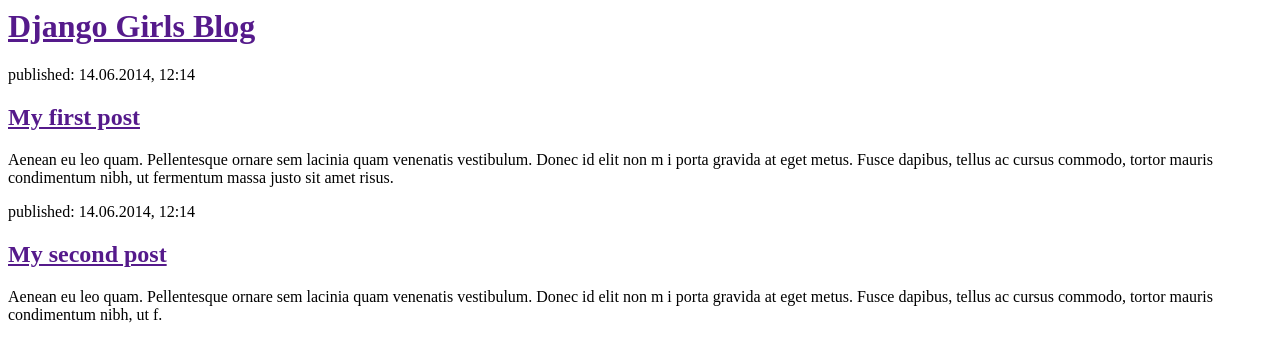
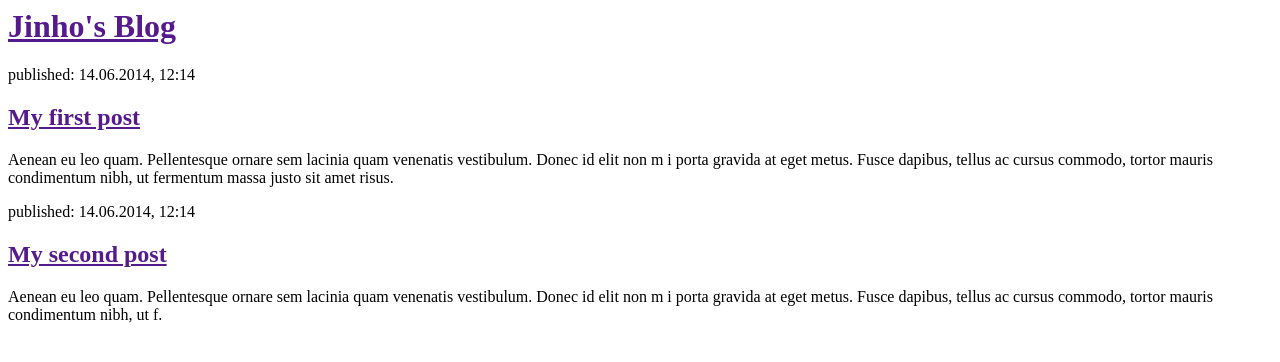
Before and after one commit to jinhojangkr/my-first-blog, a Django app: page / in a window 1280 px wide. Shown: the top 362 px of the page. Run offline with Django 3.2, Linux system fonts and the light colour scheme.

Commit message:
HTML changed

```diff
--- a/blog/templates/blog/post_list.html
+++ b/blog/templates/blog/post_list.html
@@ -1,10 +1,10 @@
 <html>
 <head>
-<title>Django Girls blog</title>
+<title>Jinho's Blog</title>
 </head>
 <body>
 <div>
-<h1><a href="">Django Girls Blog</a></h1>
+<h1><a href="">Jinho's Blog</a></h1>
 </div>
 <div>
 <p>published: 14.06.2014, 12:14</p>
```
